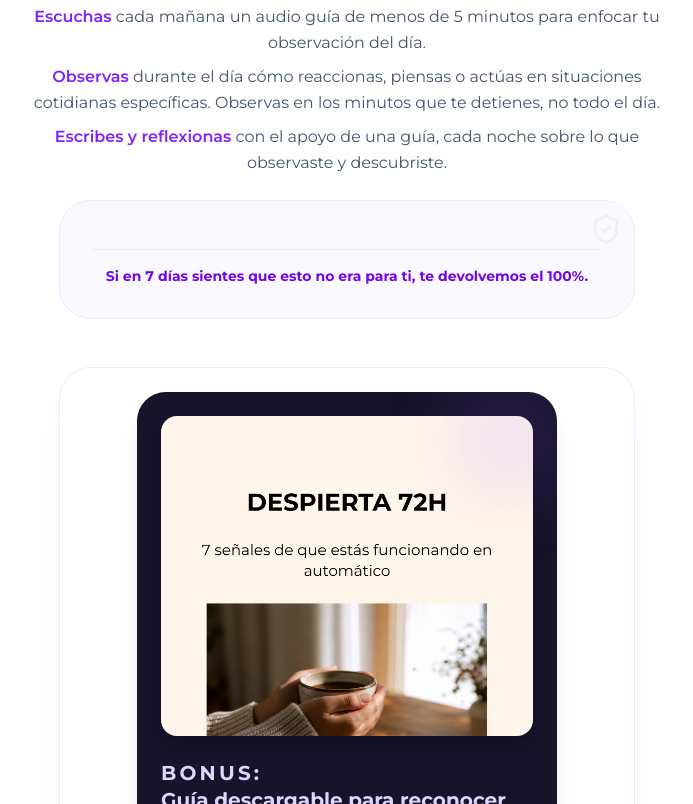
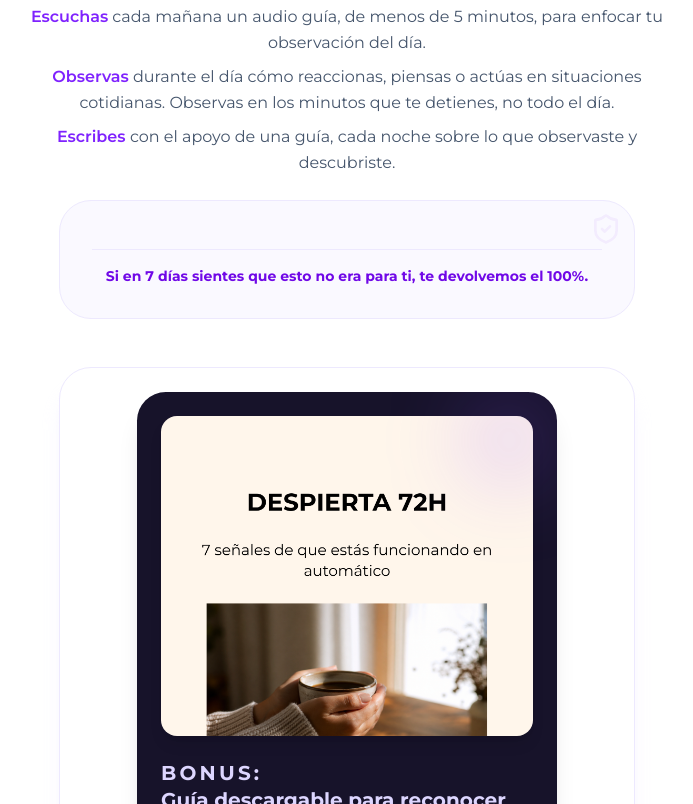
Before and after one commit to cursossolange/despierta-72h, a React (Vite) app: page / in a window 1280 px wide. Shown: the part 4000-4804 px from the top of the page, without its empty margins (293-986 px from the left). Built offline with nearby package versions, Linux system fonts and the light colour scheme; no server answers.

Commit message:
Fix punctuation and phrasing in LandingPage text

```diff
--- a/src/components/LandingPage.tsx
+++ b/src/components/LandingPage.tsx
@@ -391,15 +391,15 @@ tu mente empieza a sentirse más tranquila y menos cansada.
 
  <p className="text-sm md:text-base text-slate-600 text-center leading-relaxed max-w-2xl mx-auto space-y-2">
   <span className="block">
-    <span className="text-violet-600 font-semibold">Escuchas</span> cada mañana un audio guía de menos de 5 minutos para enfocar tu observación del día.
+    <span className="text-violet-600 font-semibold">Escuchas</span> cada mañana un audio guía, de menos de 5 minutos, para enfocar tu observación del día.
   </span>
 
   <span className="block">
-    <span className="text-violet-600 font-semibold">Observas</span> durante el día cómo reaccionas, piensas o actúas en situaciones cotidianas específicas. Observas en los minutos que te detienes, no todo el día.
+    <span className="text-violet-600 font-semibold">Observas</span> durante el día cómo reaccionas, piensas o actúas en situaciones cotidianas. Observas en los minutos que te detienes, no todo el día.
   </span>
 
   <span className="block">
-    <span className="text-violet-600 font-semibold">Escribes y reflexionas</span> con el apoyo de una guía, cada noche sobre lo que observaste y descubriste.
+    <span className="text-violet-600 font-semibold">Escribes </span> con el apoyo de una guía, cada noche sobre lo que observaste y descubriste.
   </span>
 </p>
 </div>
```
